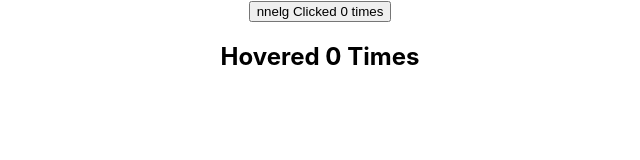
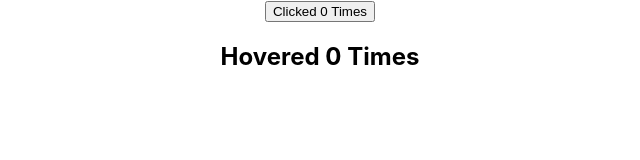
Before and after one commit to glennpck/reactPractise, a React (Create React App) app: page / in a window 1280 px wide. Shown: the top 160 px of the page, without its empty margins (320-960 px from the left). Built offline with nearby package versions, Linux system fonts and the light colour scheme.

Commit message:
render props

```diff
--- a/src/App.js
+++ b/src/App.js
@@ -29,12 +29,21 @@
 import ErrorBoundary from './components/ErrorBoundary';
 import ClickCounter from './components/ClickCounter';
 import HoverCounter from './components/HoverCounter';
+import ClickCounter2 from './components/ClickCounter2';
+import HoverCounter2 from './components/HoverCounter2';
+import User from './components/User';
+import Counterer from './components/Counterer';
 
 function App() {
   return (
     <div className="App">
-      <ClickCounter name='nnelg'/>
-      <HoverCounter />
+      <Counterer render={(count, incrementCount) => <ClickCounter2 count={count} incrementCount={incrementCount}></ClickCounter2>}/>
+      <Counterer render={(count, incrementCount) => <HoverCounter2 count={count} incrementCount={incrementCount}></HoverCounter2>}/>
+      {/* <ClickCounter2 />
+      <HoverCounter2 />
+      <User render={(isLoggedIn) => isLoggedIn ? "nnelg": "Guest"}/> */}
+      {/* <ClickCounter name='nnelg'/>
+      <HoverCounter /> */}
       {/* <ErrorBoundary>
         <Hero heroName='batman' />
       </ErrorBoundary>
--- /dev/null
+++ b/src/components/ClickCounter2.js
@@ -0,0 +1,11 @@
+import React, { Component } from 'react'
+
+class ClickCounter2 extends Component {
+
+  render() {
+    const {count, incrementCount} = this.props
+    return <button onClick={incrementCount}>Clicked {count} Times</button>
+  }
+}
+
+export default ClickCounter2
--- /dev/null
+++ b/src/components/Counterer.js
@@ -0,0 +1,27 @@
+import React, { Component } from 'react'
+
+class Counterer extends Component {
+    constructor(props) {
+        super(props)
+
+        this.state = {
+           count: 0
+        }
+      }
+
+      incrementCount = () => {
+          this.setState(prevState => {
+              return {count: prevState.count + 1}
+          })
+      }
+
+  render() {
+    return (
+      <div>
+        {this.props.render(this.state.count, this.incrementCount)}
+      </div>
+    )
+  }
+}
+
+export default Counterer
--- /dev/null
+++ b/src/components/HoverCounter2.js
@@ -0,0 +1,11 @@
+import React, { Component } from 'react'
+
+class HoverCounter2 extends Component {
+
+  render() {
+    const {count, incrementCount} = this.props
+    return <h2 onMouseOver={incrementCount}>Hovered {count} Times</h2>
+  }
+}
+
+export default HoverCounter2
--- /dev/null
+++ b/src/components/User.js
@@ -0,0 +1,13 @@
+import React, { Component } from 'react'
+
+class User extends Component {
+  render() {
+    return (
+      <div>
+        {this.props.render(true)}
+      </div>
+    )
+  }
+}
+
+export default User
```
